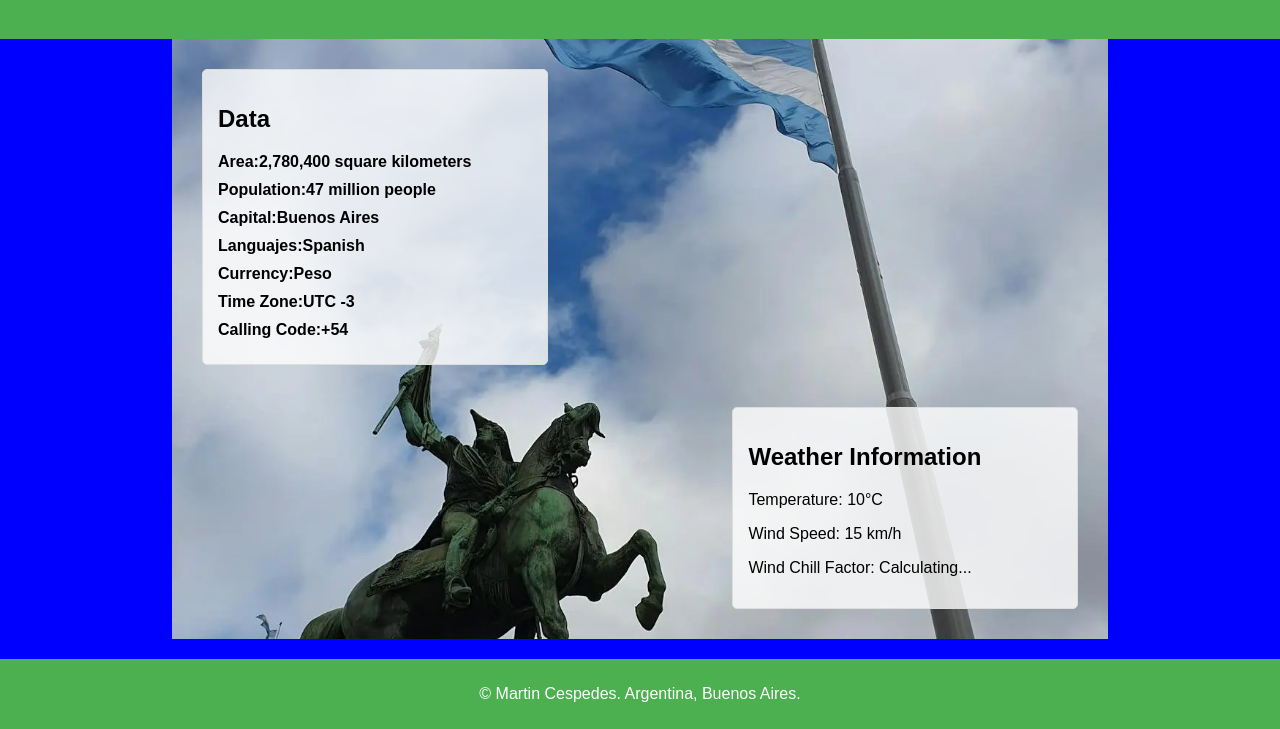
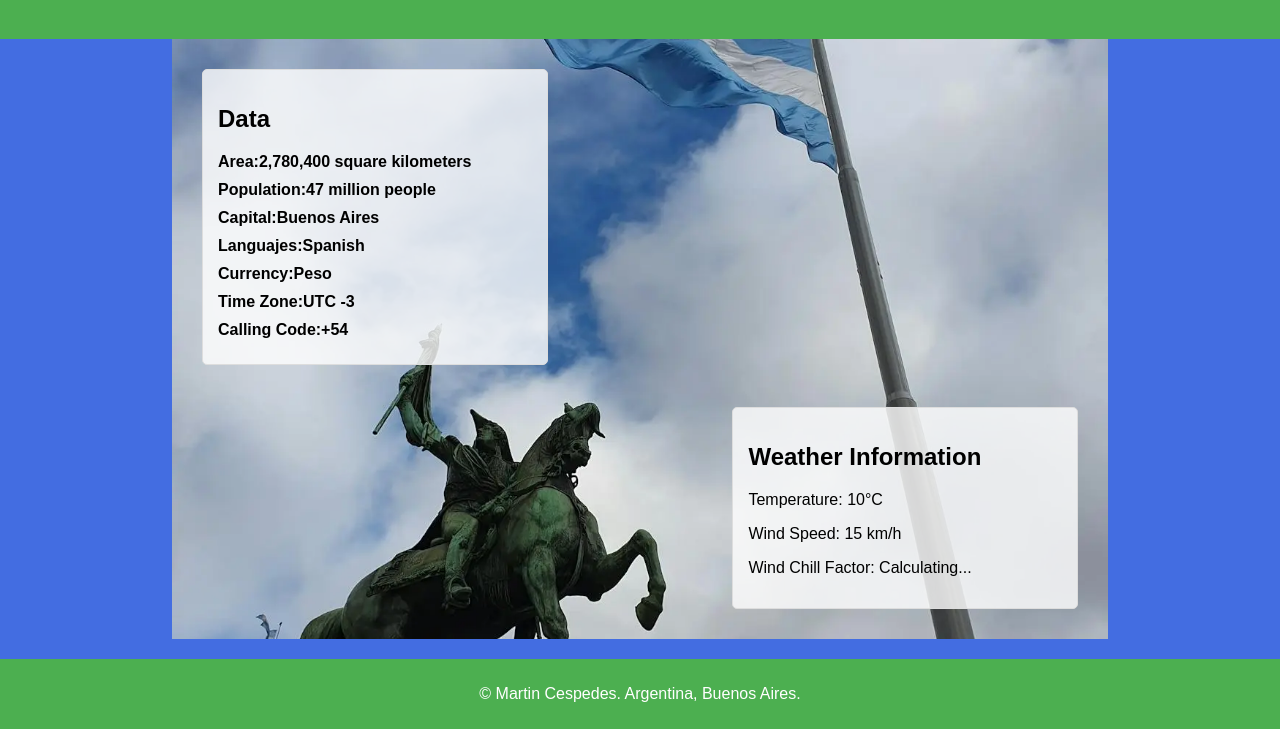
Before and after one commit to martingerardoc/wdd131, a plain HTML site: page place.html in a window 1280 px wide. Shown: the part 81-810 px from the top of the page. Drawn offline with Linux system fonts and the light colour scheme; a script that the page names is missing; files whose address does not match are found by name.

Commit message:
css file changed

```diff
--- a/styles/argentina.css
+++ b/styles/argentina.css
@@ -1,4 +1,11 @@
 @import url('https://fonts.googleapis.com/css2?family=Roboto:wght@400;700&display=swap');
+
+:root {
+    --primary-color: #436de1;
+    --secondary-color: #65d0b4;
+    --background-color: #344f85;
+    --text-color: #ffffff;
+  }
 /* Estilos globales */
 body {
     font-family: Arial, sans-serif;
@@ -56,10 +63,6 @@ header {
     display: block;
     margin-bottom: 10px;
     font-weight: bold;
-}
-:root {
-    --primary-color: blue;
-    --secondary-color: green;
 }
 
 
```
Also changed, not shown: place.html (+0 -2 lines).
